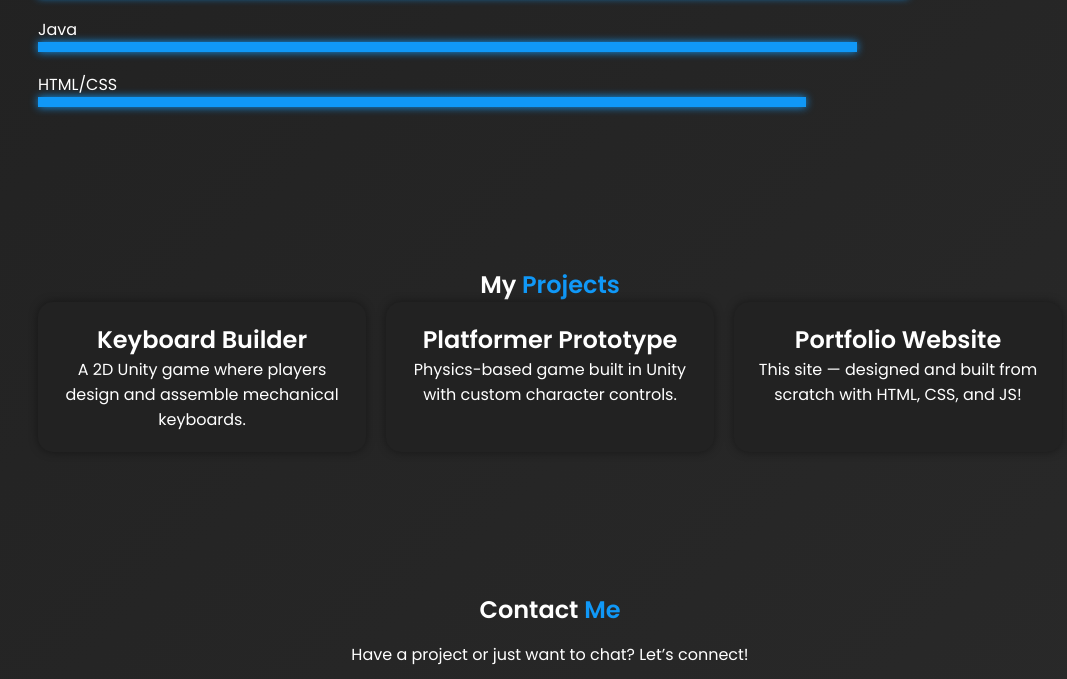
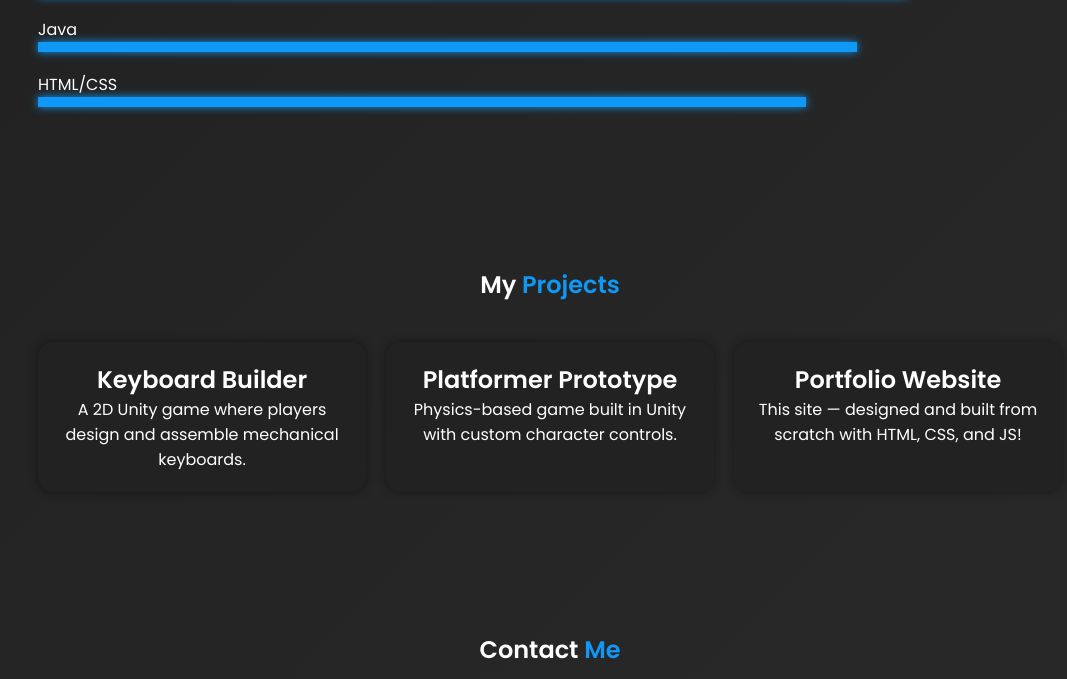
Before and after one commit to JDAS1234/PortfolioWebsite, a plain HTML site: page home.html in a window 1280 px wide. Shown: the part 1062-1741 px from the top of the page, without its empty margins (90-1157 px from the left). Drawn offline with nearby package versions, Linux system fonts and the light colour scheme.

Commit message:
small heading margin tweaks

```diff
--- a/home.html
+++ b/home.html
@@ -23,6 +23,7 @@
       <a href="#home" class="active">Home</a>
       <a href="#skills">Skills</a>
       <a href="#projects">Projects</a>
+      <a href="#projects">Qualifications</a>
       <a href="#contact">Contact</a>
     </nav>
   </header>
@@ -67,7 +68,7 @@
   </section>
 
   <section class="projects" id="projects">
-    <h1 data-aos="fade-up">My <span>Projects</span></h1>
+    <h1 data-aos="fade-up" id="Protitle">My <span>Projects</span></h1>
     <div class="project-container" data-aos="zoom-in">
       <div class="content">
         <h2>Keyboard Builder</h2>
--- a/styles.css
+++ b/styles.css
@@ -8,6 +8,7 @@
 
 html {
     scroll-behavior: smooth;
+    scroll-padding-top: 80px;
 }
 
 body {
@@ -153,6 +154,10 @@ h1 span {
 }
 
 /* PROJECTS */
+#Protitle {
+    margin-bottom: 40px;
+}
+
 .project-container {
     display: grid;
     grid-template-columns: repeat(auto-fit, minmax(250px, 1fr));
@@ -175,6 +180,7 @@ h1 span {
 .contact h1 {
     margin-bottom: 15px;
 }
+
 .contact p {
     margin-bottom: 10px;
 }
```
Also changed, not shown: qualifications.html (added).
